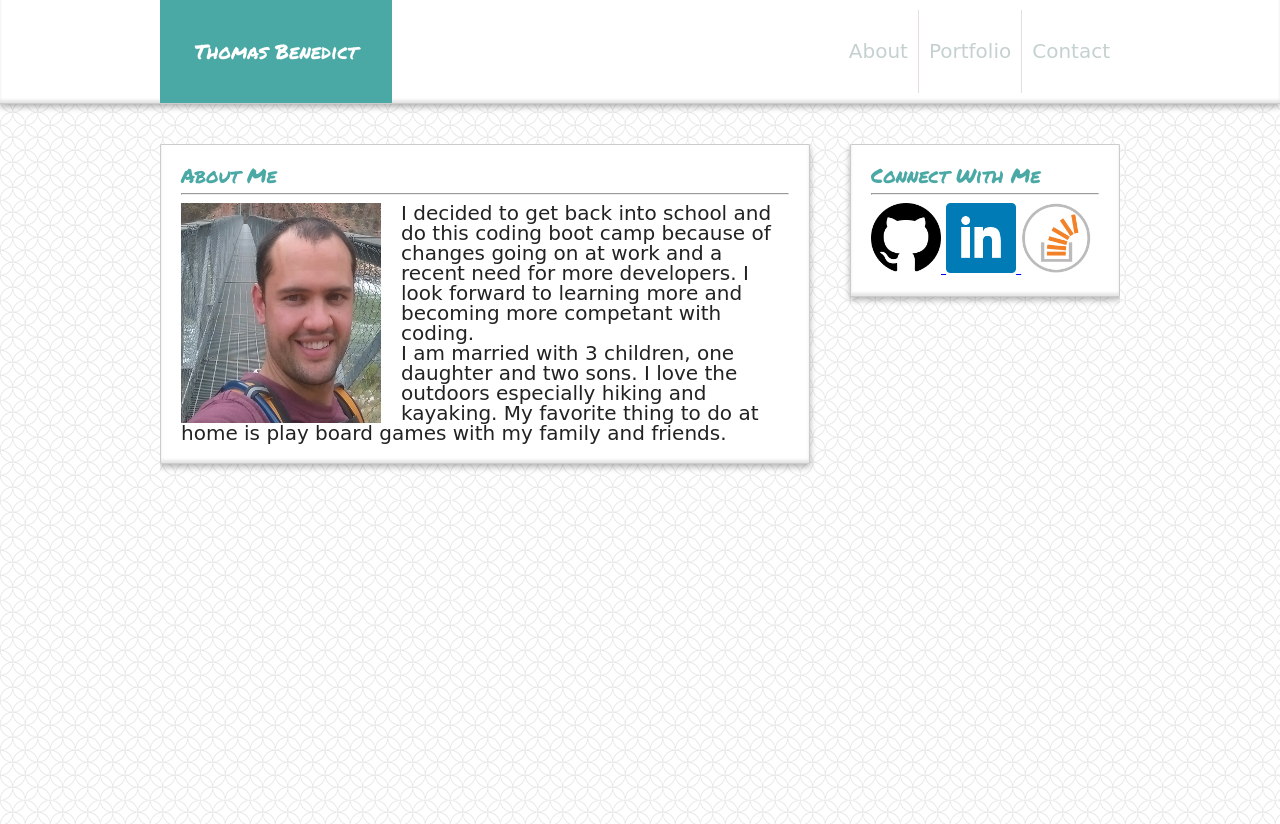
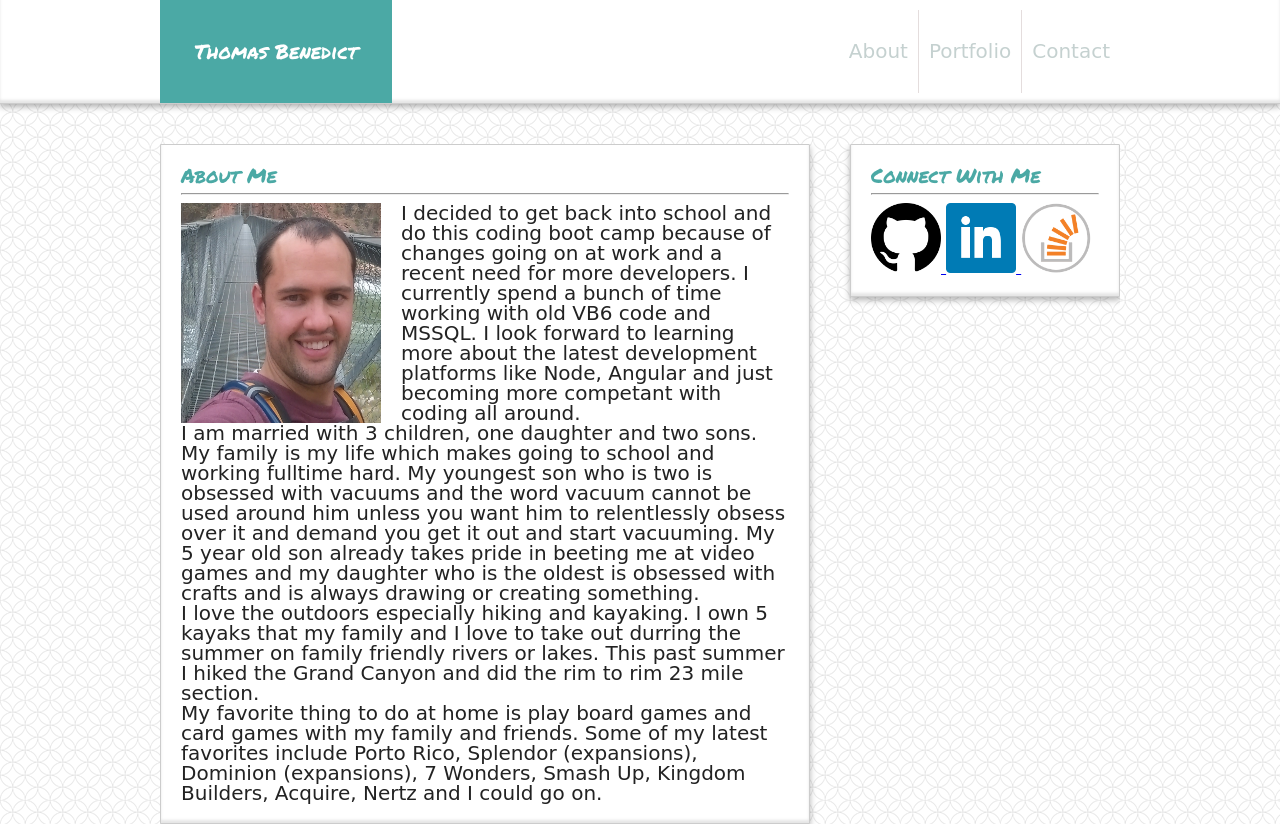
Before and after one commit to tombene/Responsive-Portfolio, a plain HTML site: page index.html in a window 1280 px wide. Shown: the top 824 px of the page. Drawn offline with Linux system fonts and the light colour scheme; a web font is replaced by a local one.

Commit message:
updated about me

```diff
--- a/index.html
+++ b/index.html
@@ -40,11 +40,24 @@
 				<img src="assets/images/myface.jpg" alt="Me" class="myface">
 				<p>
 					I decided to get back into school and do this coding boot camp because of changes going on at work and a recent need for
-					more developers. I look forward to learning more and becoming more competant with coding.
+					more developers. I currently spend a bunch of time working with old VB6 code and MSSQL. I look forward to learning more
+					about the latest development platforms like Node, Angular and just becoming more competant with coding all around.
 				</p>
 				<p>
-					I am married with 3 children, one daughter and two sons. I love the outdoors especially hiking and kayaking. My favorite
-					thing to do at home is play board games with my family and friends.
+					I am married with 3 children, one daughter and two sons. My family is my life which makes going to school and working fulltime
+					hard. My youngest son who is two is obsessed with vacuums and the word vacuum cannot be used around him unless you want
+					him to relentlessly obsess over it and demand you get it out and start vacuuming. My 5 year old son already takes pride
+					in beeting me at video games and my daughter who is the oldest is obsessed with crafts and is always drawing or creating
+					something.
+				</p>
+				<p>
+					I love the outdoors especially hiking and kayaking. I own 5 kayaks that my family and I love to take out durring the summer
+					on family friendly rivers or lakes. This past summer I hiked the Grand Canyon and did the rim to rim 23 mile section.
+				</p>
+				<p>
+					My favorite thing to do at home is play board games and card games with my family and friends. Some of my latest favorites
+					include Porto Rico, Splendor (expansions), Dominion (expansions), 7 Wonders, Smash Up, Kingdom Builders, Acquire, Nertz
+					and I could go on.
 				</p>
 			</section>
 			<section class="sidebar">
```
